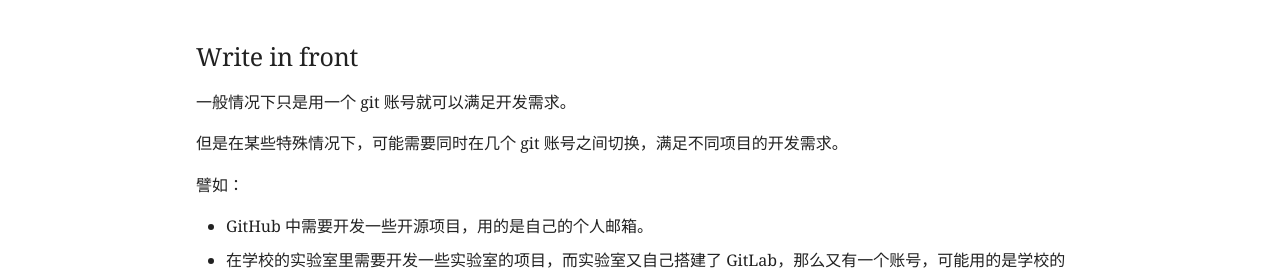
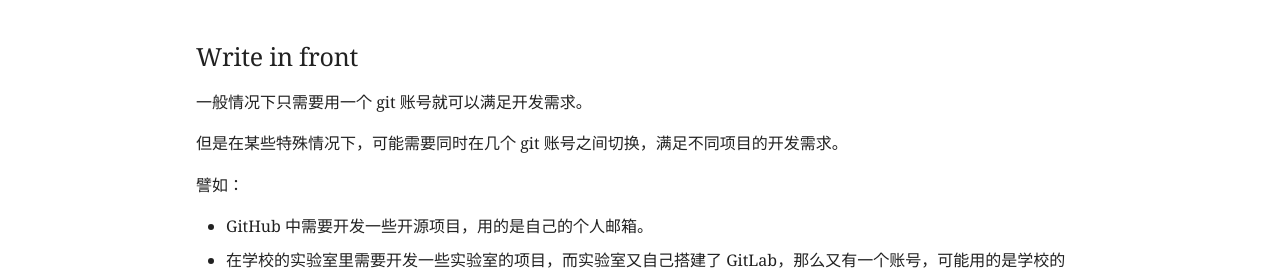
Before and after one commit to Dup4/blog, an MkDocs documentation site: the page built from docs/2022/5/how-to-manage-multiple-git-accounts/index.md, in a window 1280 px wide and 900 px high. Shown: the part 189-465 px from the top of the window. Built offline with MkDocs 1.6.1 and Material for MkDocs 9.7.7, drawn with Linux system fonts in a browser that asks for light colours; some web fonts are replaced; comment, search, counter and statistics services are not loaded; some of the changed text lies outside the part shown.

Commit message:
fix: typo

```diff
--- a/docs/2022/5/how-to-manage-multiple-git-accounts/index.md
+++ b/docs/2022/5/how-to-manage-multiple-git-accounts/index.md
@@ -2,7 +2,7 @@
 
 ## Write in front
 
-一般情况下只是用一个 git 账号就可以满足开发需求。
+一般情况下只需要用一个 git 账号就可以满足开发需求。
 
 但是在某些特殊情况下，可能需要同时在几个 git 账号之间切换，满足不同项目的开发需求。
 
```
Also changed, not shown: other parts of docs/2022/5/how-to-manage-multiple-git-accounts/index.md (+1 -1 lines).
